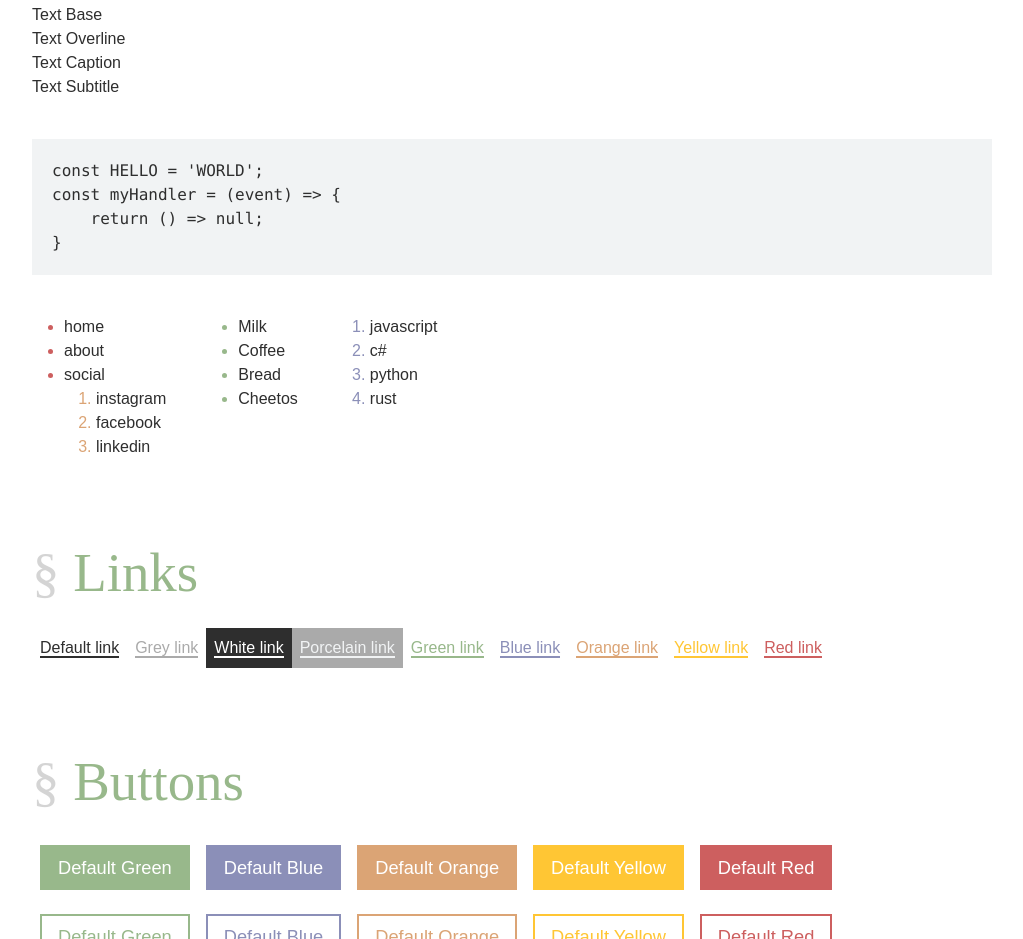
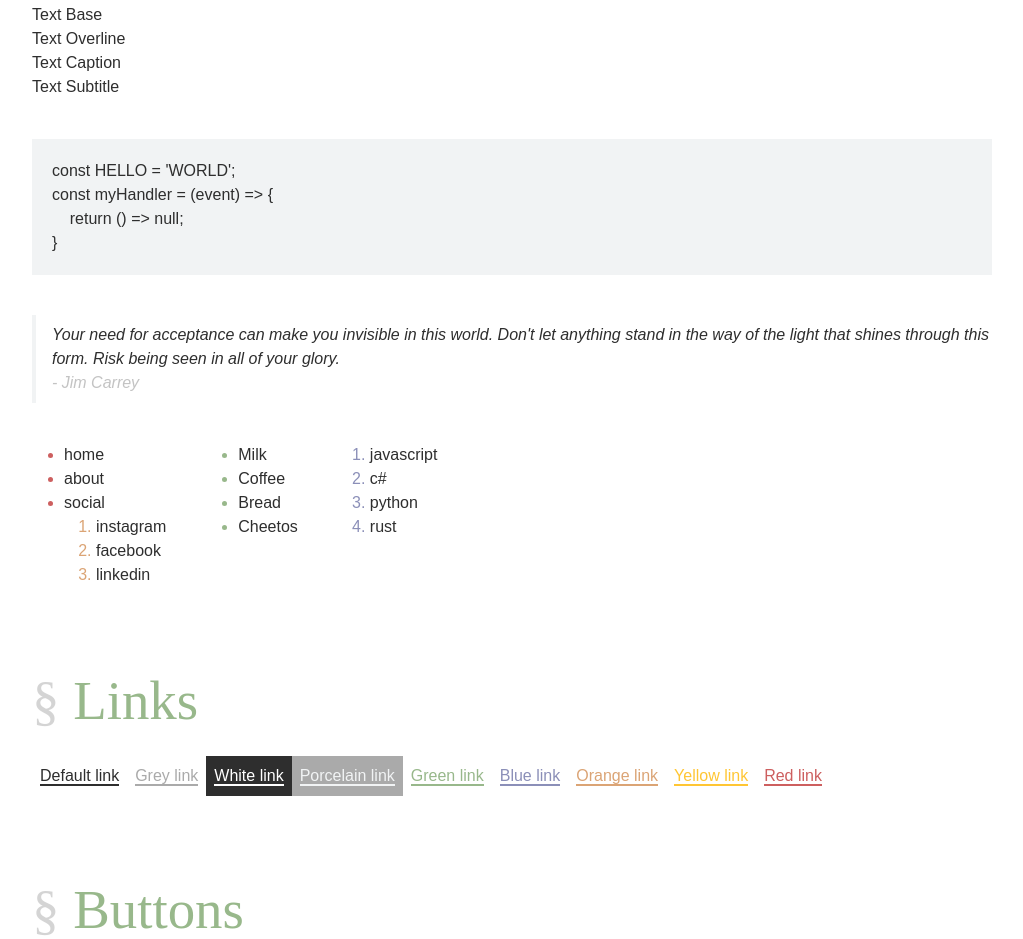
Before and after one commit to simplysuperb-dev/ui-kit, a website: page docs/index.html in a window 1280 px wide. Shown: the part 1640-2579 px from the top of the page, without its empty margins (128-1151 px from the left). Drawn offline with Linux system fonts and the light colour scheme; a web font is replaced by a local one.

Commit message:
feature: `<blockquote>` styles

```diff
--- a/docs/index.html
+++ b/docs/index.html
@@ -105,12 +105,18 @@
             </div>
 
 
-            <pre class="bg-porcelain p-2 desktop:p-5 mt-10 overflow-auto">
+            <pre class="bg-porcelain p-2 desktop:p-5 mt-10 overflow-auto font-sans">
 const HELLO = 'WORLD';
 const myHandler = (event) => {
     return () => null;
 }
 </pre>
+
+            <blockquote class="border-l-4 border-porcelain pl-4 py-2 italic mt-10">
+                Your need for acceptance can make you invisible in this world. Don't let anything stand in the way of the light that shines through this form.
+                Risk being seen in all of your glory.
+                <footer class="text-grey/70">- Jim Carrey</footer>
+            </blockquote>
 
             <div class="flex space-x-10 mt-10">
                 <div>
```
Also changed, not shown: docs/style.css.
